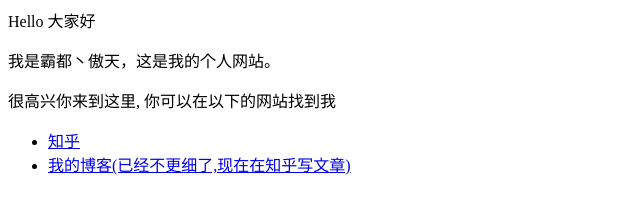
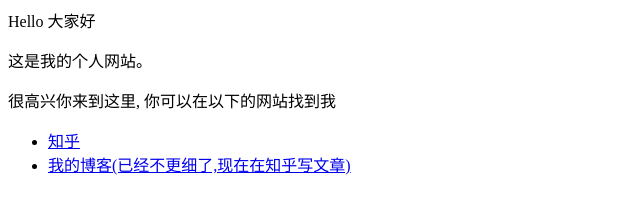
Before and after one commit to DONGDONG1007/DONGDONG1007.github.io, a plain HTML site: page index.html in a window 1280 px wide. Shown: the whole page, without its empty margins (0-640 px from the left). Drawn offline with Linux system fonts and the light colour scheme.

Commit message:
Update index.html

```diff
--- a/index.html
+++ b/index.html
@@ -1,5 +1,5 @@
 <p>Hello 大家好</p>
-<p>我是霸都丶傲天，这是我的个人网站。 </p>
+<p> 这是我的个人网站。 </p>
 <p>很高兴你来到这里, 你可以在以下的网站找到我</p>
 
 <ul>
```
